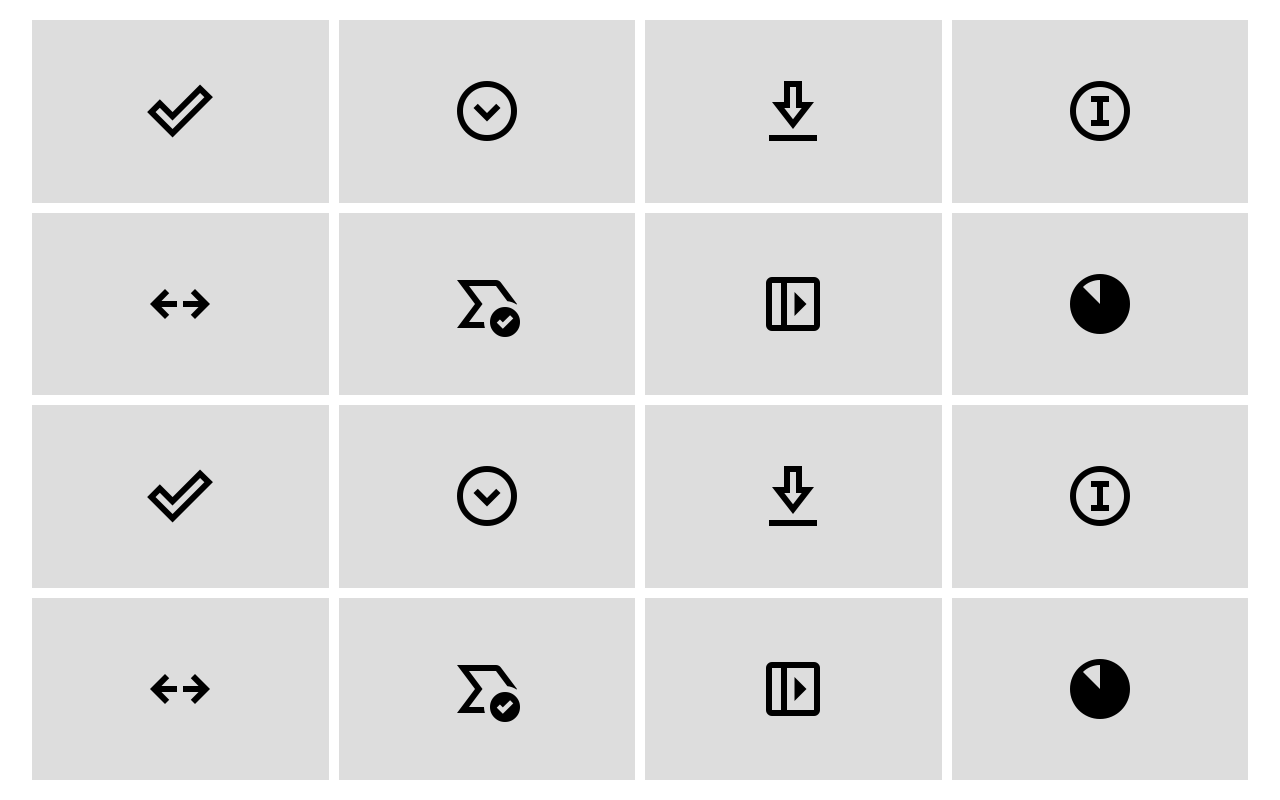
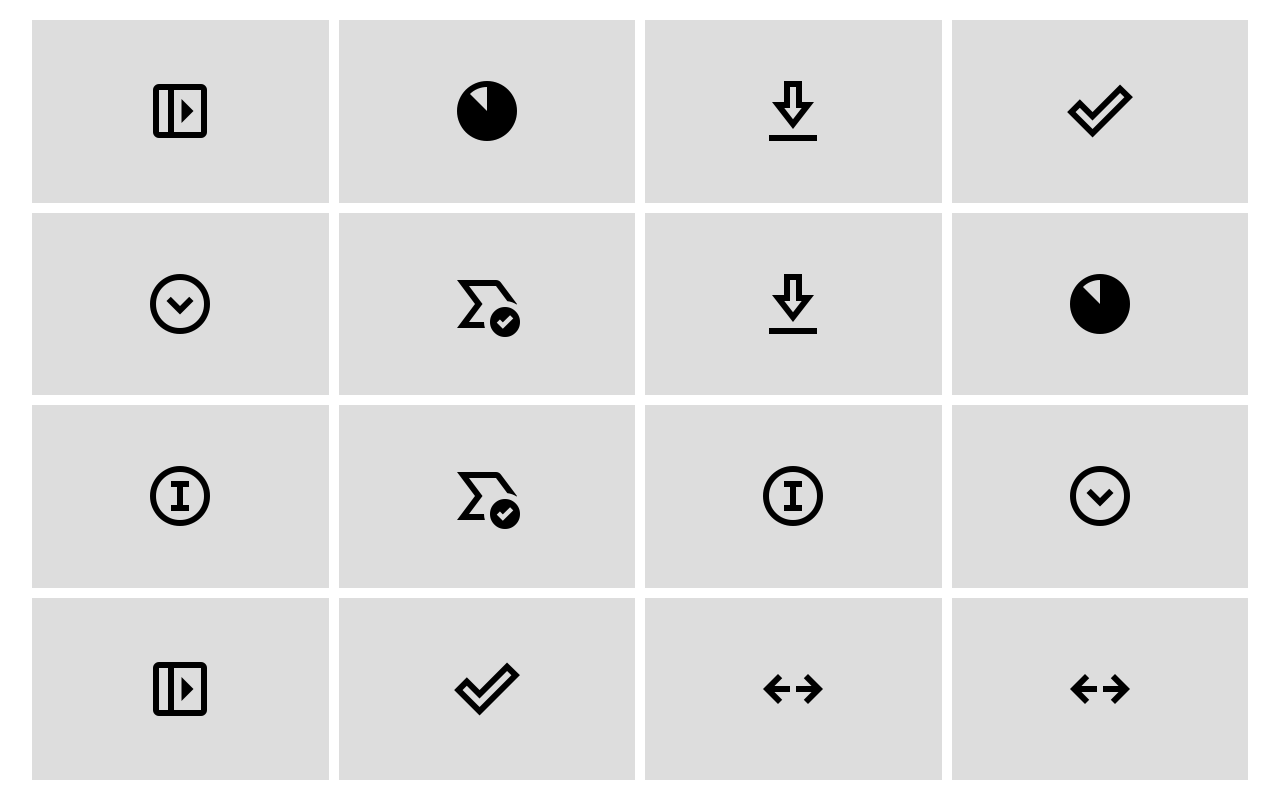
Before and after one commit to Collins-Webdev/Card-Memory-Game, a plain HTML site: page index.html in a window 1280 px wide. Drawn offline with nearby package versions, Linux system fonts and the light colour scheme.

Commit message:
Create dynamic card grid

```diff
--- a/index.html
+++ b/index.html
@@ -12,55 +12,8 @@
 
 <body>
     <div class="container">
-        <div class="card">
-            <span class="material-symbols-outlined"> done_outline </span>
-        </div>
-        <div class="card">
-            <span class="material-symbols-outlined"> expand_circle_down </span>
-        </div>
-        <div class="card">
-            <span class="material-symbols-outlined"> download_2 </span>
-        </div>
-        <div class="card">
-            <span class="material-symbols-outlined"> highlight_text_cursor </span>
-        </div>
-        <div class="card">
-            <span class="material-symbols-outlined"> arrows_outward </span>
-        </div>
-        <div class="card">
-            <span class="material-symbols-outlined"> all_match </span>
-        </div>
-        <div class="card">
-            <span class="material-symbols-outlined"> left_panel_open </span>
-        </div>
-        <div class="card">
-            <span class="material-symbols-outlined"> clock_loader_90 </span>
-        </div>
-        <div class="card">
-            <span class="material-symbols-outlined"> done_outline </span>
-        </div>
-        <div class="card">
-            <span class="material-symbols-outlined"> expand_circle_down </span>
-        </div>
-        <div class="card">
-            <span class="material-symbols-outlined"> download_2 </span>
-        </div>
-        <div class="card">
-            <span class="material-symbols-outlined"> highlight_text_cursor </span>
-        </div>
-        <div class="card">
-            <span class="material-symbols-outlined"> arrows_outward </span>
-        </div>
-        <div class="card">
-            <span class="material-symbols-outlined"> all_match </span>
-        </div>
-        <div class="card">
-            <span class="material-symbols-outlined"> left_panel_open </span>
-        </div>
-        <div class="card">
-            <span class="material-symbols-outlined"> clock_loader_90 </span>
-        </div>
     </div>
+    <script src="./script.js"></script>
 </body>
 
 </html>
--- a/script.js
+++ b/script.js
@@ -1,21 +1,23 @@
 const cards = [
-    "a",
-    "b",
-    "c",
-    "d",
-    "e",
-    "f",
-    "g",
-    "h",
-    "a",
-    "b",
-    "c",
-    "d",
-    "e",
-    "f",
-    "g",
-    "h"
+  "done_outline",
+  "expand_circle_down",
+  "download_2",
+  "highlight_text_cursor",
+  "arrows_outward",
+  "all_match",
+  "left_panel_open",
+  "clock_loader_90",
+  "done_outline",
+  "expand_circle_down",
+  "download_2",
+  "highlight_text_cursor",
+  "arrows_outward",
+  "all_match",
+  "left_panel_open",
+  "clock_loader_90",
 ];
+
+const container = document.querySelector(".container");
 
 // Function to shuffle the cards array
 function shuffleCards(cards) {
@@ -23,15 +25,22 @@ const cards = [
     const j = Math.floor(Math.random() * (i + 1));
     [cards[i], cards[j]] = [cards[j], cards[i]];
   }
-
 }
 
 // Shuffling the cards array
-  const shuffledCards = shuffleCards(cards);
+shuffleCards(cards);
 
 // Creating the card elements with the shuffled cards
-  const cardElements = shuffledCards.map(card => `
-    <div class="card">
-      <img src="${card}" />
-    </div>
-  `);
+const cardElements = cards.map(
+  (card) => `
+    <span class="material-symbols-outlined"> ${card} </span>
+  `
+);
+
+// Put the card on the page
+cardElements.forEach((element) => {
+  const div = document.createElement("div");
+  div.classList.add("card");
+  div.innerHTML = element;
+  container.appendChild(div);
+});
```
Lines whose indentation alone changed are shown as unchanged.
